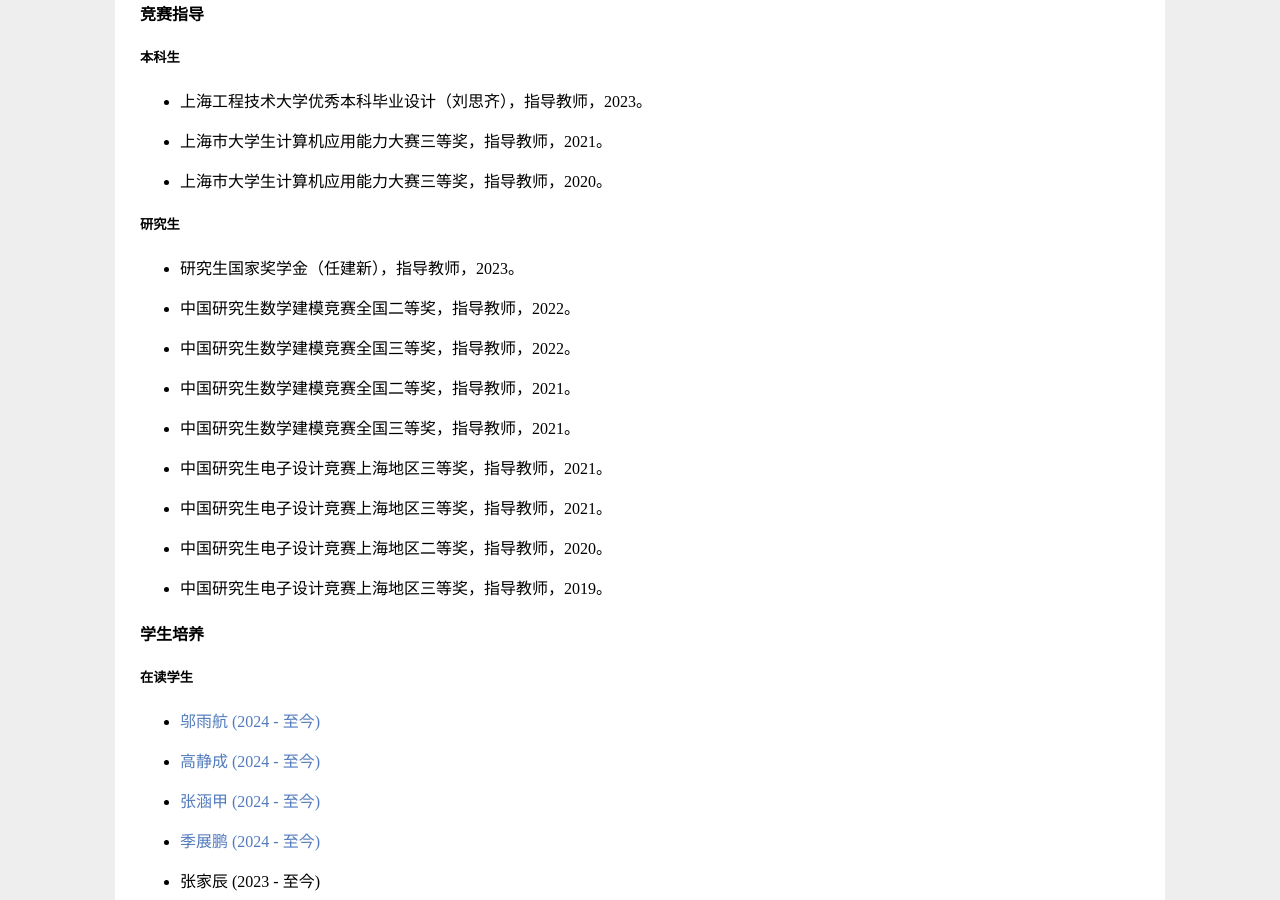
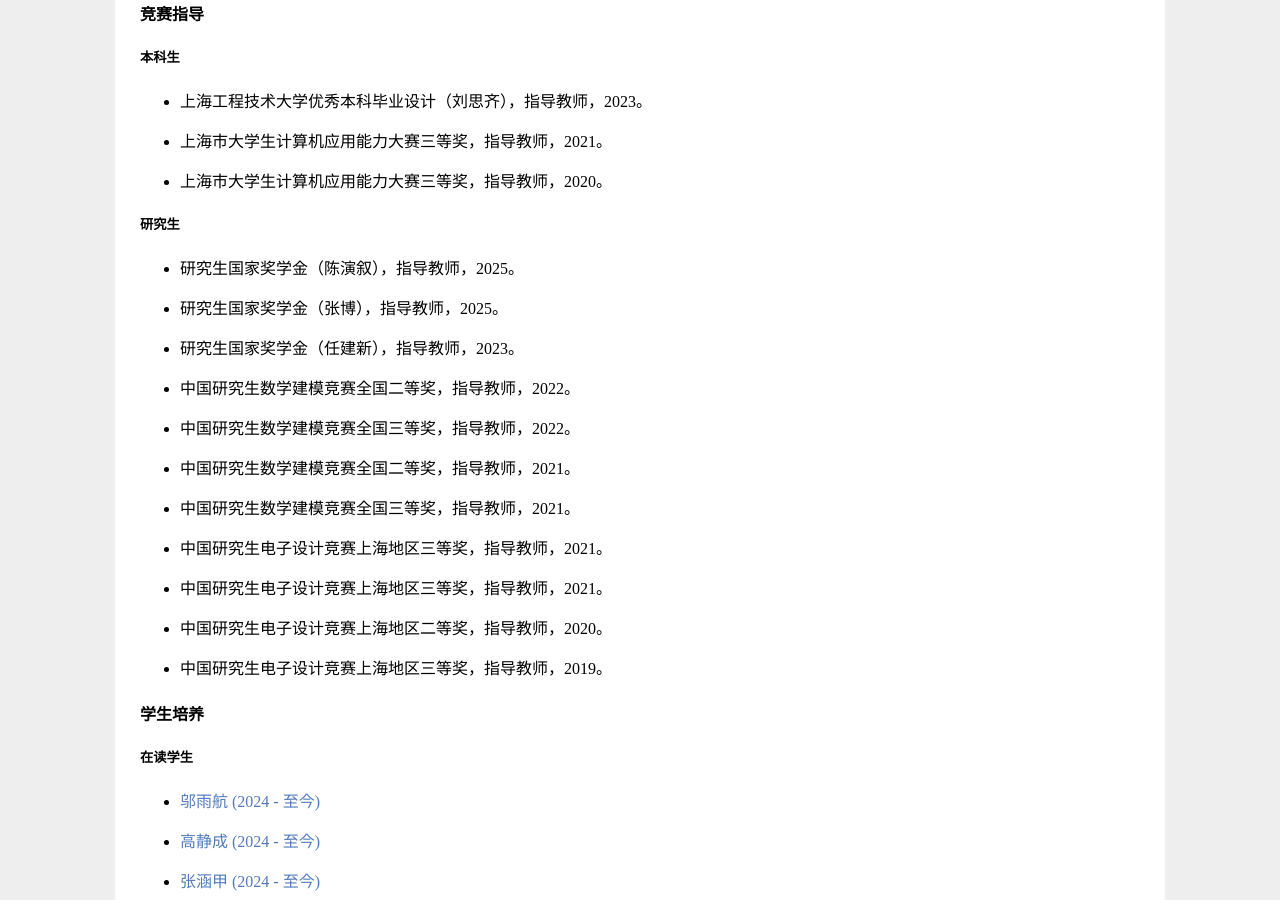
Before and after one commit to X-Lab-CN/introduce, a Jekyll site: the page introduce.html, which Jekyll copies as it is, in a window 1280 px wide and 900 px high, scrolled down 7227 px. Built offline with Jekyll 4.4.1, drawn with Linux system fonts in a browser that asks for light colours.

Commit message:
Update introduce.html

```diff
--- a/introduce.html
+++ b/introduce.html
@@ -701,6 +701,12 @@
         </ul>
         <h5>研究生</h5>
         <ul>
+	    <li>
+                <p>研究生国家奖学金（陈演叙），指导教师，2025。</p>
+            </li>
+	    <li>
+                <p>研究生国家奖学金（张博），指导教师，2025。</p>
+            </li>
             <li>
                 <p>研究生国家奖学金（任建新），指导教师，2023。</p>
             </li>
```
